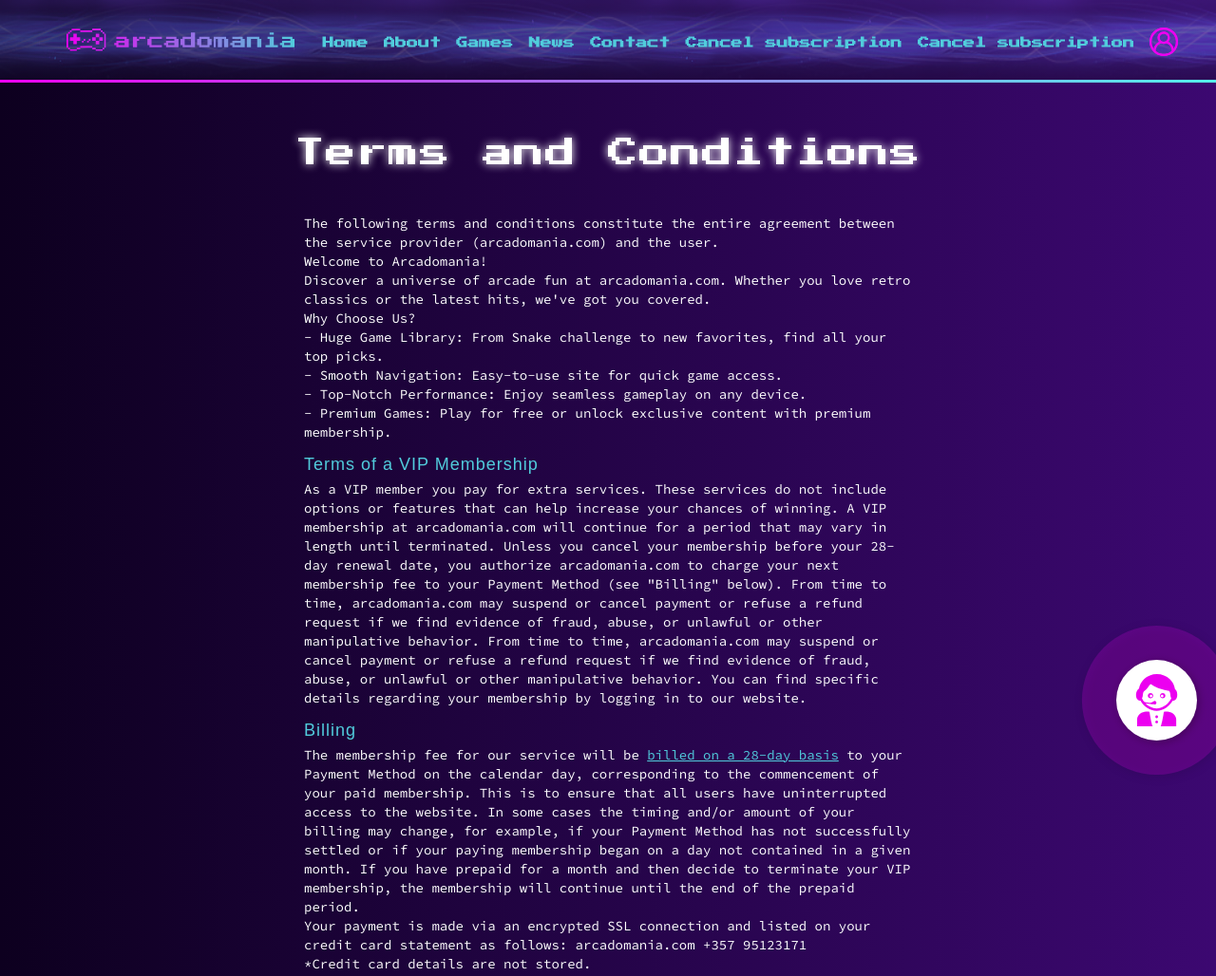
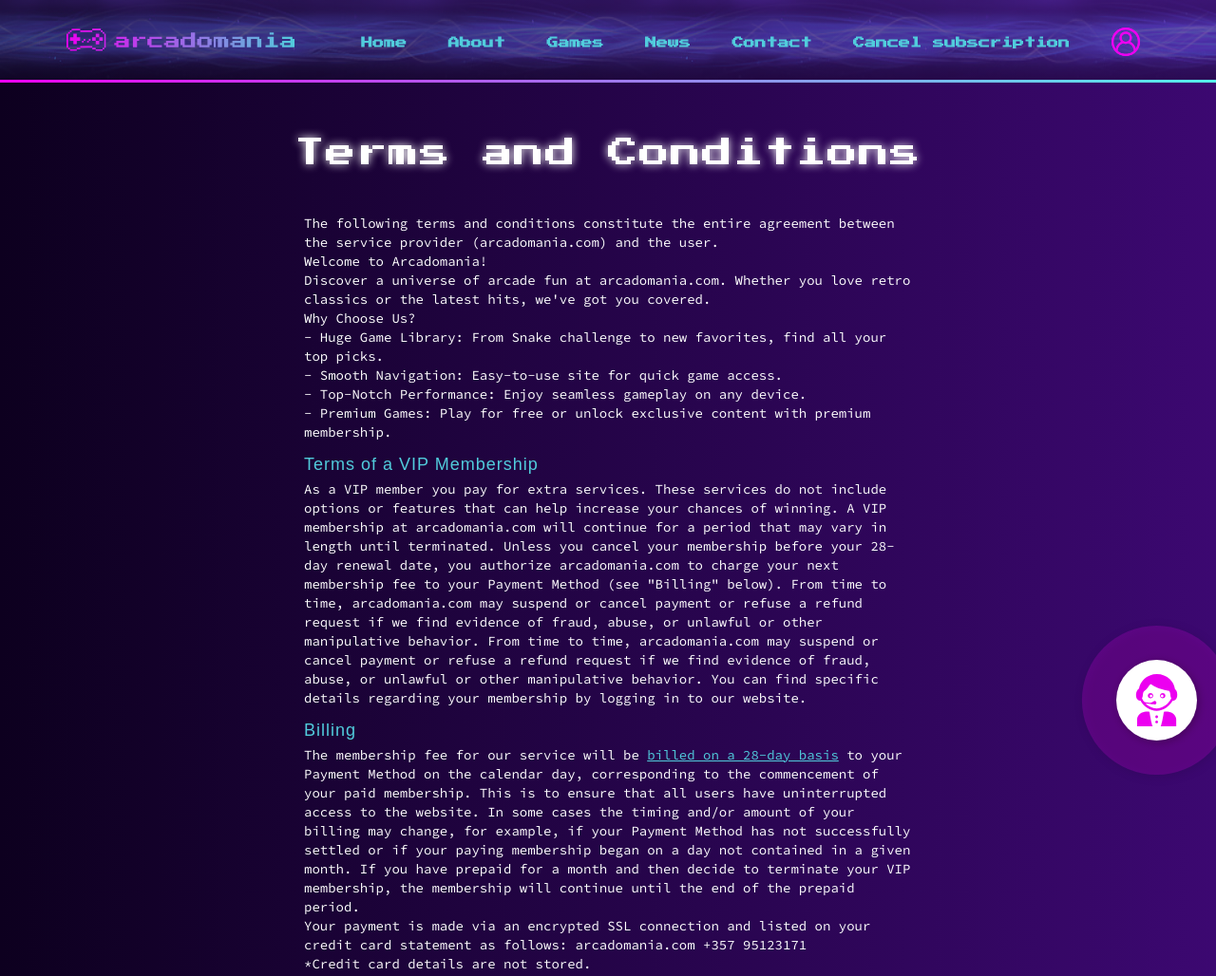
Before and after one commit to adavice/arcadomania, a plain HTML site: page terms.html in a window 1280 px wide. Shown: the top 1028 px of the page at 95% size. Drawn offline with Linux system fonts and the light colour scheme.

Commit message:
Update terms.html

```diff
--- a/terms.html
+++ b/terms.html
@@ -67,7 +67,6 @@
 						<li class="hover-effect"><a href="games.html">Games</a></li>
 						<li class="hover-effect"><a href="news.html">News</a></li>
 						<li class="hover-effect"><a href="contactus.html">Contact</a></li>
-						<li class="hover-effect"><a href="cancel.html">Cancel subscription</a></li>
 						<li class="hover-effect"><a href="cancel.html">Cancel subscription</a></li>
 						<li><a class="hover-effect" id="profile" href="./profile.html">
 								<?xml version="1.0" encoding="iso-8859-1"?>
```
